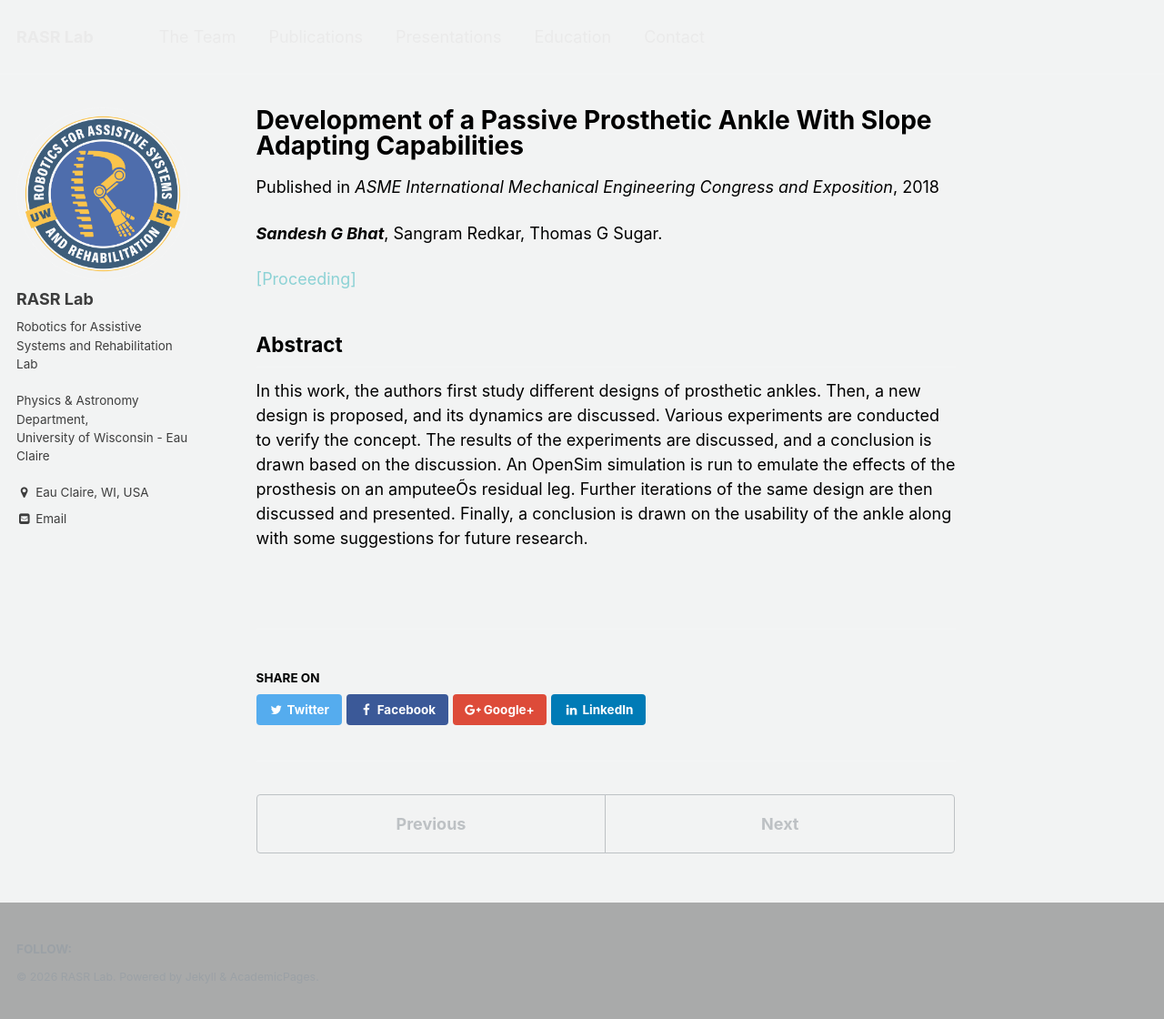
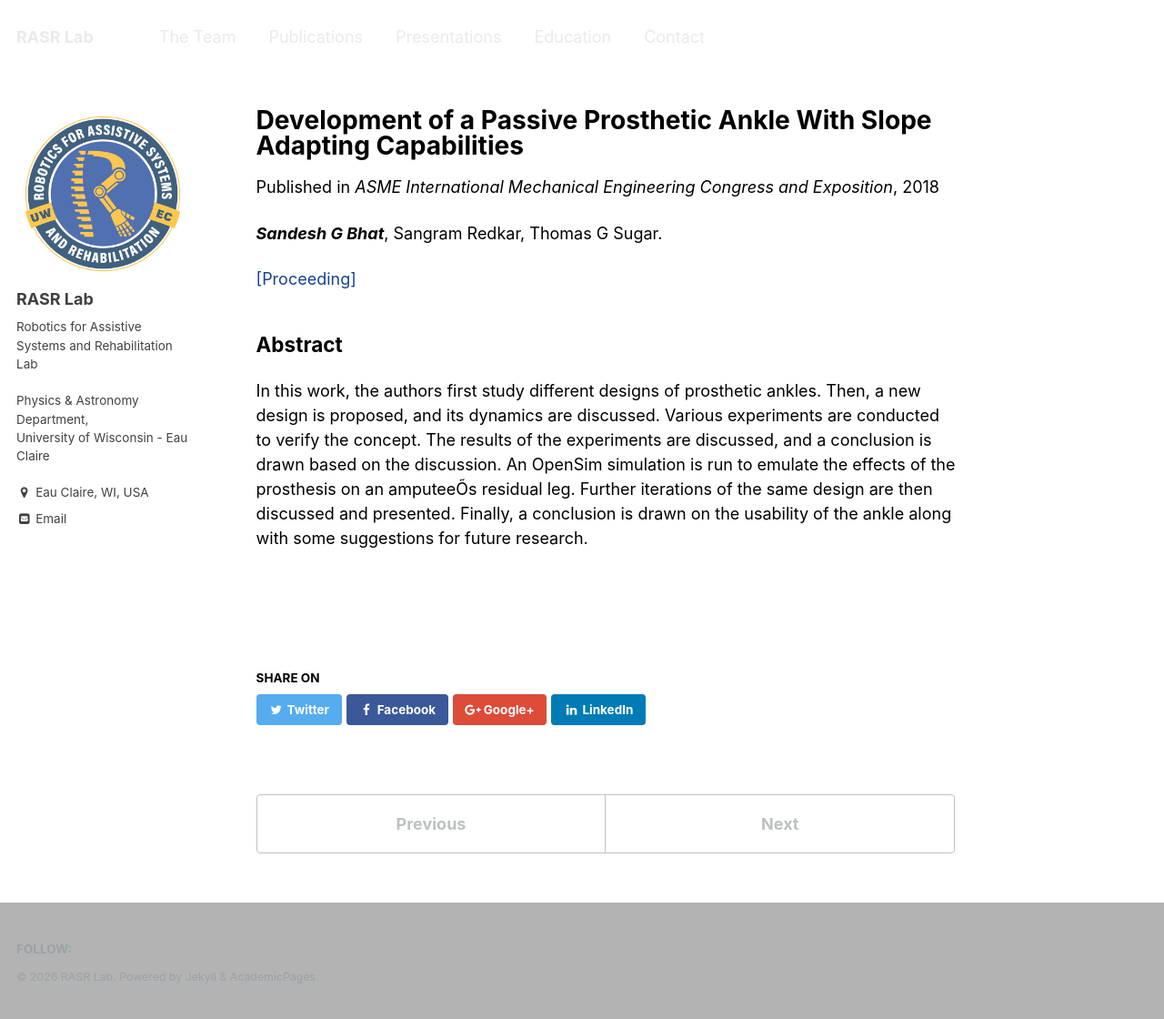
Before and after one commit to RASR-lab/RASR-lab.github.io, a Jekyll site: the page built from _publications/IMECEankle.md, in a window 1280 px wide and 1120 px high. Shown: the whole window at 91% size. Built offline with Jekyll 4.4.1, drawn with Linux system fonts in a browser that asks for light colours; nearby versions of some CDN libraries; library files that are not in the unit come from our copies.

Commit message:
changed theme (hardcoded color)

```diff
--- a/_sass/_variables.scss
+++ b/_sass/_variables.scss
@@ -54,13 +54,13 @@
 $lighter-gray               : mix(#fff, $gray, 90%);
 
 $body-color                 : #174094;
-$background-color           : $lighter-gray;
+$background-color           : #ffffff;
 $code-background-color      : mix(#000, $background-color, 15%);
 $code-background-color-dark : mix(#000, $background-color, 20%);
 $text-color                 : #000000;
 $border-color               : mix(#fff, $background-color, 20%);
 
-$primary-color              : #8cd2d5;
+$primary-color              : #174094;
 $success-color              : #62c462;
 $warning-color              : #f89406;
 $danger-color               : #ee5f5b;
@@ -90,8 +90,8 @@
 
 
 /* links */
-$link-color                 : mix(#000, $info-color, 15%) !default;
-$link-color-hover           : mix(#000, $link-color, 25%) !default;
+$link-color                 : #174094;
+$link-color-hover           : #174094;
 $link-color-visited         : mix(#fff, $link-color, 15%) !default;
 $masthead-link-color        : $primary-color !default;
 $masthead-link-color-hover  : mix(#000, $primary-color, 25%) !default;
```
